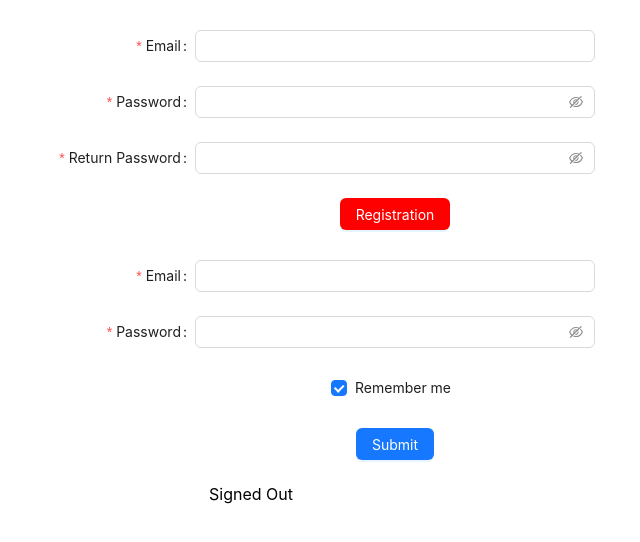
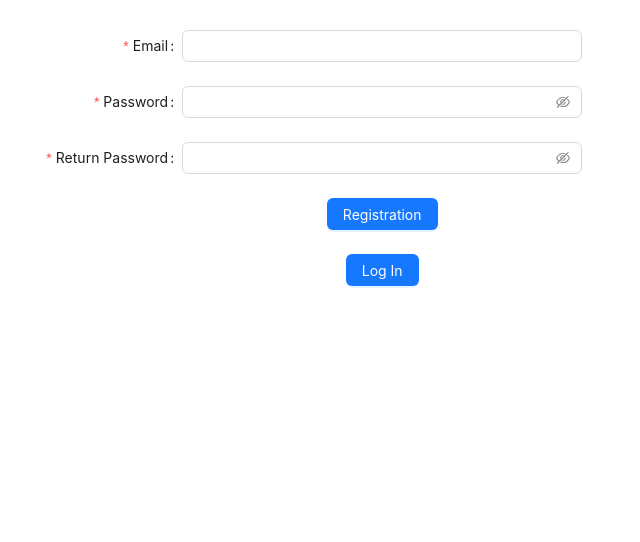
Before and after one commit to cocochanel1312/authorization, a React (Vite) app: page /SingUp in a window 1280 px wide. Shown: the top 542 px of the page, without its empty margins (389-1029 px from the left). Built offline with nearby package versions, Linux system fonts and the light colour scheme; no server answers.

Commit message:
feat: using spin on registration button in signUp

```diff
--- a/package.json
+++ b/package.json
@@ -21,6 +21,7 @@
     "react": "^18.2.0",
     "react-dom": "^18.2.0",
     "react-redux": "^9.1.0",
+    "react-router-dom": "^6.23.1",
     "styled-components": "^6.1.11"
   },
   "devDependencies": {
--- a/src/App.tsx
+++ b/src/App.tsx
@@ -1,14 +1,17 @@
 import "./App.css"
-import AuthDetails from "./components/auth/AuthDetails/AuthDetails"
+import { Route, Routes } from "react-router-dom"
 import SingIn from "./components/auth/SingIn/SingIn"
 import SingUp from "./components/auth/SingUp/SingUp"
+import AuthDetails from "./components/auth/AuthDetails/AuthDetails"
 
 const App = () => {
   return (
     <div className="App">
-      <SingUp />
-      <SingIn />
-      <AuthDetails />
+      <Routes>
+        <Route path="/" element={<SingIn />} />
+        <Route path="/SingUp" element={<SingUp />} />
+        <Route path="/Auth" element={<AuthDetails />} />
+      </Routes>
     </div>
   )
 }
--- a/src/components/auth/AuthDetails/AuthDetails.styled.ts
+++ b/src/components/auth/AuthDetails/AuthDetails.styled.ts
@@ -0,0 +1,10 @@
+import styled from "styled-components"
+
+const FlexWrapper = styled.div`
+  margin-top: 30px;
+  margin-left: 43.5%;
+`
+
+const StyledAuthDetails = { FlexWrapper }
+
+export default StyledAuthDetails
--- a/src/components/auth/AuthDetails/AuthDetails.tsx
+++ b/src/components/auth/AuthDetails/AuthDetails.tsx
@@ -2,6 +2,8 @@ import { onAuthStateChanged, signOut } from "firebase/auth"
 import { useState } from "react"
 import { useEffect } from "react"
 import { auth } from "../../../firebase"
+import { Button, Flex } from "antd"
+import Styled from "./AuthDetails.styled"
 
 const AuthDetails = () => {
   const [authUser, setAuthUser] = useState<any>(null)
@@ -24,16 +26,20 @@ const AuthDetails = () => {
       .catch(error => console.log(error))
   }
   return (
-    <div>
+    <Styled.FlexWrapper>
+      <Flex>
         {authUser ? (
           <div>
             <p>{`Signed in as ${authUser.email}`}</p>
-          <button onClick={userSignOut}>Sign Out</button>
+            <Button type="primary" onClick={userSignOut}>
+              Sign Out
+            </Button>
           </div>
         ) : (
           <p>Signed Out</p>
         )}
-    </div>
+      </Flex>
+    </Styled.FlexWrapper>
   )
 }
 
--- a/src/components/auth/SingIn/SignIn.styles.ts
+++ b/src/components/auth/SingIn/SignIn.styles.ts
@@ -1,7 +1,7 @@
 import styled from "styled-components"
 
 const FormWrapper = styled.div<{ mode?: string }>`
-  margin-left: 30%;
+  margin-left: 29%;
   margin-top: 30px;
 `
 
--- a/src/components/auth/SingIn/SingIn.tsx
+++ b/src/components/auth/SingIn/SingIn.tsx
@@ -2,6 +2,8 @@ import { useState } from "react"
 import { auth } from "../../../firebase"
 import { signInWithEmailAndPassword } from "firebase/auth"
 import { Button, Checkbox, Form, Input } from "antd"
+import { Link } from "react-router-dom"
+
 import Styled from "./SignIn.styles"
 
 type TFieldType = {
@@ -79,16 +81,6 @@ const SingIn: React.FC<TFieldType> = () => {
           <Input.Password />
         </Form.Item>
         <Form.Item
-          name="remember"
-          valuePropName="checked"
-          wrapperCol={{
-            offset: 8,
-            span: 16,
-          }}
-        >
-          <Checkbox>Remember me</Checkbox>
-        </Form.Item>
-        <Form.Item
           wrapperCol={{
             offset: 8,
             span: 16,
@@ -98,6 +90,18 @@ const SingIn: React.FC<TFieldType> = () => {
             Submit
           </Button>
         </Form.Item>
+        <Link to="/SingUp">
+          <Form.Item
+            wrapperCol={{
+              offset: 8,
+              span: 16,
+            }}
+          >
+            <Button type="primary" danger>
+              Create Account
+            </Button>
+          </Form.Item>
+        </Link>
       </Form>
     </Styled.FormWrapper>
   )
--- a/src/components/auth/SingUp/SignUp.styles.ts
+++ b/src/components/auth/SingUp/SignUp.styles.ts
@@ -1,16 +1,17 @@
-import { Button } from "antd"
+
 import styled from "styled-components"
 
 const FormWrapper = styled.div<{ mode?: string }>`
-  margin-left: 30%;
+  margin-left: 29%;
   margin-top: 30px;
 `
-const SignUpButton = styled(Button)`
-  background-color: red;
+
+const FormButton = styled.button`
+
 `
 
 const Wrapper = styled.img``
 
-const StyledSignUp = { FormWrapper, Wrapper, SignUpButton }
+const StyledSignUp = { FormWrapper, Wrapper }
 
 export default StyledSignUp
--- a/src/components/auth/SingUp/SingUp.tsx
+++ b/src/components/auth/SingUp/SingUp.tsx
@@ -1,7 +1,9 @@
 import { createUserWithEmailAndPassword } from "firebase/auth"
 import { useState } from "react"
 import { auth } from "../../../firebase"
-import { Button, Form, Input } from "antd"
+import { Button, Form, Input, Spin } from "antd"
+import { Link } from "react-router-dom"
+
 import Styled from "./SignUp.styles"
 
 type TSingUp = {
@@ -15,12 +17,16 @@ const SingUp: React.FC<TSingUp> = () => {
   const [password, setPassword] = useState("")
   const [repeatPassword, setRepeatPassword] = useState("")
   const [error, setError] = useState("")
+  const [isFetching, setIsFetching] = useState(true)
 
   function register() {
     if (repeatPassword !== password) {
       setError("Повторите пароль правильно")
       return // делается это для того, что функция дальше не шла и не создавался аккаунт
     }
+
+    if (isFetching) {
+      setIsFetching(false)
       createUserWithEmailAndPassword(auth, email, password)
         .then(user => {
           console.log(user)
@@ -28,11 +34,14 @@ const SingUp: React.FC<TSingUp> = () => {
           setEmail("")
           setPassword("")
           setRepeatPassword("")
-        console.log("Прошло успешно")
+          setIsFetching(true)
+          console.log(isFetching)
+          alert("Регистрация прошла успешно")
         })
         .catch(error => {
           console.log(error.message)
         })
+    }
   }
 
   return (
@@ -101,17 +110,28 @@ const SingUp: React.FC<TSingUp> = () => {
         >
           <Input.Password />
         </Form.Item>
-
         <Form.Item
           wrapperCol={{
             offset: 8,
             span: 16,
           }}
         >
-          <Styled.SignUpButton type="primary" htmlType="submit">
-            Registration
-          </Styled.SignUpButton>
+          <Button type="primary" htmlType="submit">
+            {isFetching ? "Registration" : <Spin />}
+          </Button>
         </Form.Item>
+        <Link to="/">
+          <Form.Item
+            wrapperCol={{
+              offset: 8,
+              span: 16,
+            }}
+          >
+            <Button type="primary" htmlType="submit">
+              Log In
+            </Button>
+          </Form.Item>
+        </Link>
       </Form>
     </Styled.FormWrapper>
   )
--- a/src/main.tsx
+++ b/src/main.tsx
@@ -4,6 +4,7 @@ import { Provider } from "react-redux"
 import App from "./App"
 import { store } from "./app/store"
 import "./index.css"
+import { BrowserRouter } from "react-router-dom"
 
 const container = document.getElementById("root")
 
@@ -11,11 +12,13 @@ if (container) {
   const root = createRoot(container)
 
   root.render(
-    <React.StrictMode>
-      <Provider store={store}>
-        <App />
-      </Provider>
-    </React.StrictMode>,
+    <BrowserRouter>
+      <React.StrictMode>
+        <Provider store={store}>
+          <App />
+        </Provider>
+      </React.StrictMode>
+    </BrowserRouter>,
   )
 } else {
   throw new Error(
```
Also changed, not shown: src/pages/AuthDetailsPage.tsx (added, +7 -0 lines), src/pages/SignInPage.tsx (added, +7 -0 lines), src/pages/SingUpPage.tsx (added, +8 -0 lines), 1 other file (tests, documents, lock files or other folders). Lines whose indentation alone changed are shown as unchanged.
